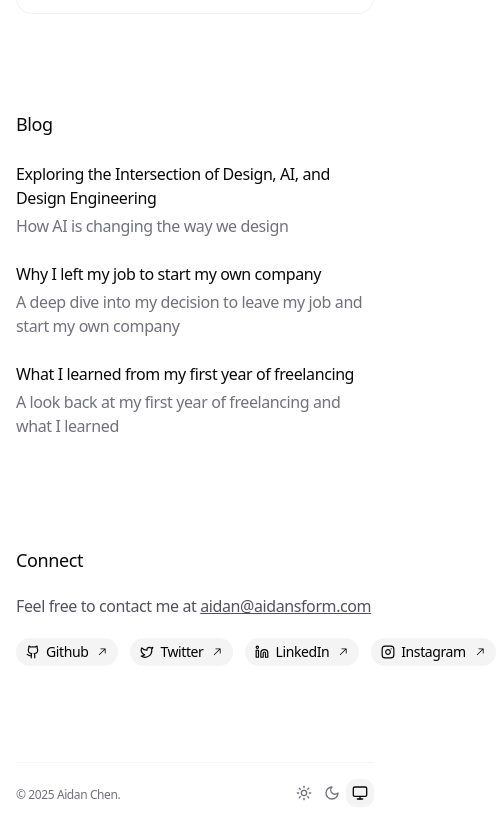
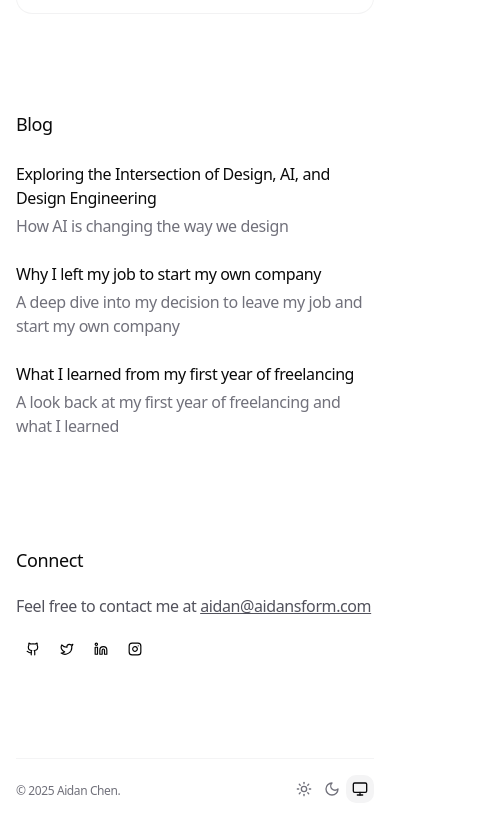
Before and after one commit to aimeeaidanu/portfolio, a Next.js app: page / in a window 390 px wide. Shown: the part 1424-2247 px from the top of the page, 496 px wide, since content can reach past the window. Built offline with nearby package versions, Linux system fonts and the light colour scheme.

Commit message:
Update MagneticSocialLink styles for improved responsiveness and visual consistency

```diff
--- a/app/page.tsx
+++ b/app/page.tsx
@@ -102,7 +102,7 @@ function MagneticSocialLink({
     <Magnetic springOptions={{ bounce: 0 }} intensity={0.3}>
       <a
         href={link}
-        className="group relative inline-flex shrink-0 items-center gap-2 rounded-full bg-zinc-100 px-2.5 py-1 text-sm text-black transition-colors duration-200 hover:bg-zinc-950 hover:text-zinc-50 dark:bg-zinc-800 dark:text-zinc-100 dark:hover:bg-zinc-700"
+        className="group relative inline-flex shrink-0 items-center gap-2 rounded-full bg-none md:bg-zinc-100 px-2.5 py-1 text-sm text-black transition-colors duration-200 hover:bg-zinc-950 hover:text-zinc-50 dark:bg-zinc-800 dark:text-zinc-100 dark:hover:bg-zinc-700"
       >
         {children}
         <svg
@@ -111,7 +111,7 @@ function MagneticSocialLink({
           viewBox="0 0 15 15"
           fill="none"
           xmlns="http://www.w3.org/2000/svg"
-          className="h-3 w-3"
+          className="h-3 w-3 hidden md:block"
         >
           <path
             d="M3.64645 11.3536C3.45118 11.1583 3.45118 10.8417 3.64645 10.6465L10.2929 4L6 4C5.72386 4 5.5 3.77614 5.5 3.5C5.5 3.22386 5.72386 3 6 3L11.5 3C11.6326 3 11.7598 3.05268 11.8536 3.14645C11.9473 3.24022 12 3.36739 12 3.5L12 9.00001C12 9.27615 11.7761 9.50001 11.5 9.50001C11.2239 9.50001 11 9.27615 11 9.00001V4.70711L4.35355 11.3536C4.15829 11.5488 3.84171 11.5488 3.64645 11.3536Z"
@@ -259,12 +259,12 @@ export default function Personal() {
             {EMAIL}
           </a>
         </p>
-        <div className="flex items-center justify-start space-x-3">
+        <div className="flex items-center justify-start space-x-0 md:space-x-3">
           {SOCIAL_LINKS.map((link) => (
             <MagneticSocialLink key={link.label} link={link.link}>
               <div className="flex items-center gap-1.5">
                 {link.icon}
-                {link.label}
+                <span className="hidden md:block">{link.label}</span>
               </div>
             </MagneticSocialLink>
           ))}
```
